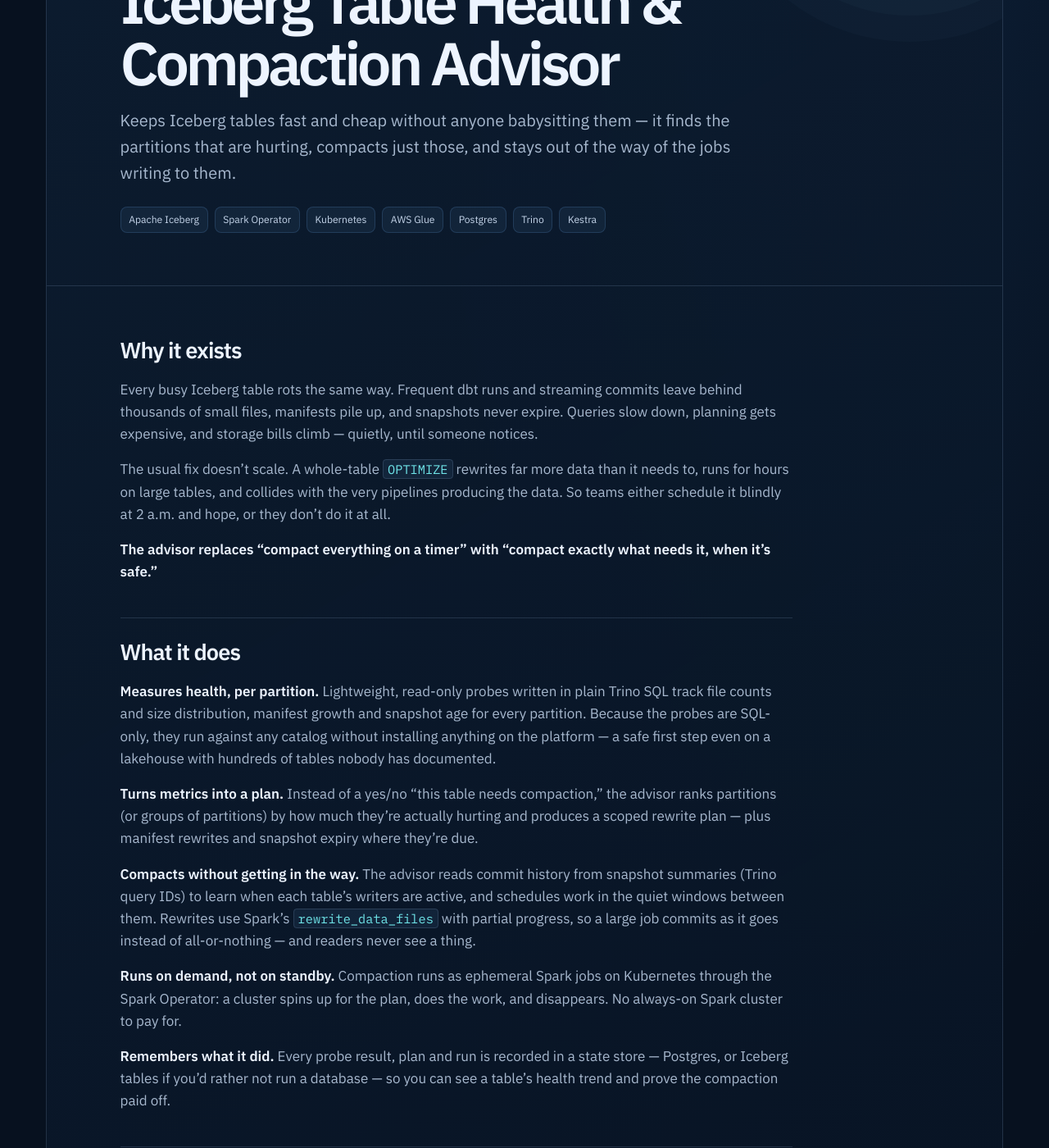
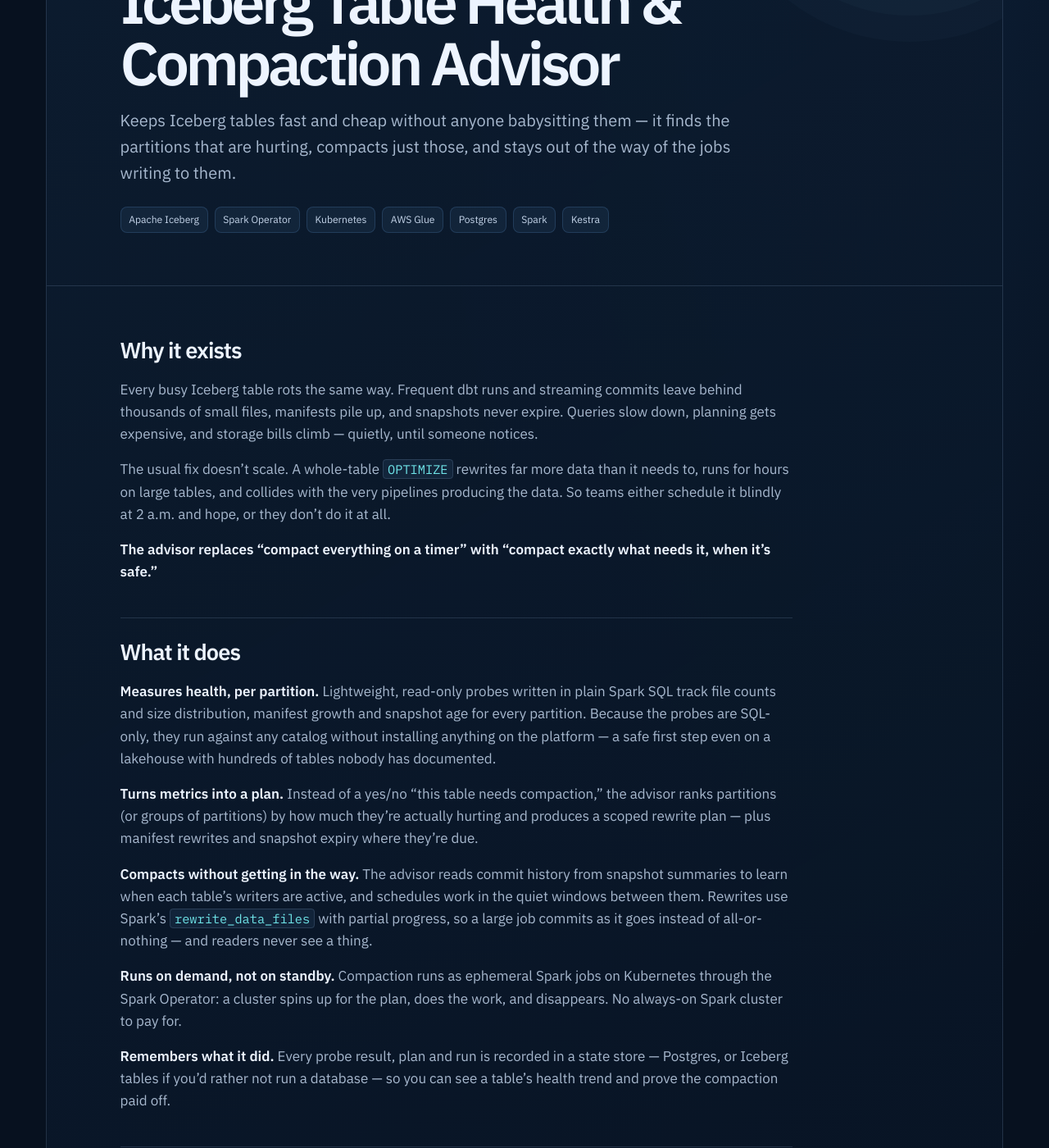
Before and after one commit to LakeVerse/lakeverse.github.io, a Jekyll site: the page built from _projects/optimicer.md, in a window 1280 px wide and 1400 px high, scrolled down 305 px. Shown: the whole window at 82% size. Built offline with Jekyll 4.4.1, drawn with Linux system fonts in a browser that asks for light colours.

Commit message:
fixed additional note

```diff
--- a/_projects/optimicer.md
+++ b/_projects/optimicer.md
@@ -3,7 +3,7 @@
 status: shipped
 order: 1
 summary: Keeps Iceberg tables fast and cheap without anyone babysitting them — it finds the partitions that are hurting, compacts just those, and stays out of the way of the jobs writing to them.
-stack: [Apache Iceberg, Spark Operator, Kubernetes, AWS Glue, Postgres, Trino, Kestra]
+stack: [Apache Iceberg, Spark Operator, Kubernetes, AWS Glue, Postgres, Spark, Kestra]
 repo: ""   # e.g. https://github.com/lakeverse/optimicer
 ---
 
@@ -22,7 +22,7 @@
 
 ## What it does
 
-**Measures health, per partition.** Lightweight, read-only probes written in plain Trino SQL track
+**Measures health, per partition.** Lightweight, read-only probes written in plain Spark SQL track
 file counts and size distribution, manifest growth and snapshot age for every partition. Because the
 probes are SQL-only, they run against any catalog without installing anything on the platform — a
 safe first step even on a lakehouse with hundreds of tables nobody has documented.
@@ -32,7 +32,7 @@
 rewrite plan — plus manifest rewrites and snapshot expiry where they're due.
 
 **Compacts without getting in the way.** The advisor reads commit history from snapshot summaries
-(Trino query IDs) to learn when each table's writers are active, and schedules work in the quiet
+to learn when each table's writers are active, and schedules work in the quiet
 windows between them. Rewrites use Spark's `rewrite_data_files` with partial progress, so a large
 job commits as it goes instead of all-or-nothing — and readers never see a thing.
 
```
